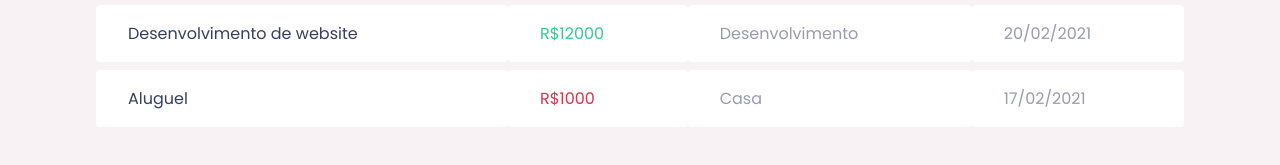
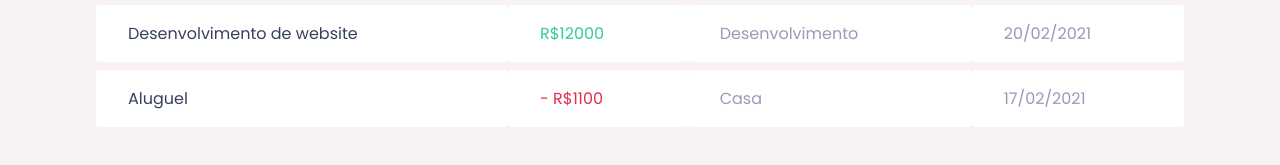
Before and after one commit to filipepoletto/fpmoney, a React (Create React App) app: page / in a window 1280 px wide. Shown: the part 427-592 px from the top of the page. Built offline with nearby package versions, Linux system fonts and the light colour scheme; no server answers; what miragejs would draw is missing.

Commit message:
Update transactionstable info

```diff
--- a/src/components/TransactionsTable/index.tsx
+++ b/src/components/TransactionsTable/index.tsx
@@ -29,7 +29,7 @@ export function TransactionsTable() {
           </tr>
           <tr>
             <td>Aluguel</td>
-            <td className="withdraw">R$1000</td>
+            <td className="withdraw">- R$1100</td>
             <td>Casa</td>
             <td>17/02/2021</td>
           </tr>
```
